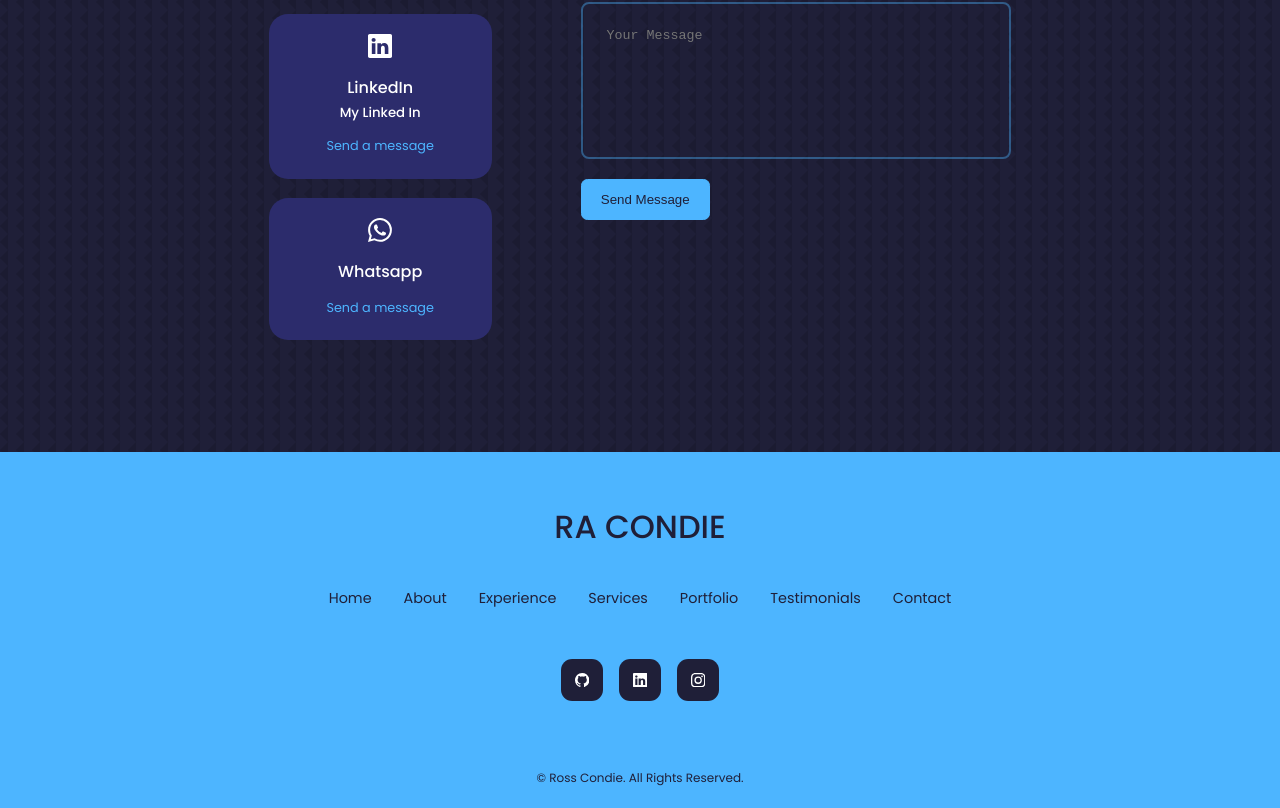
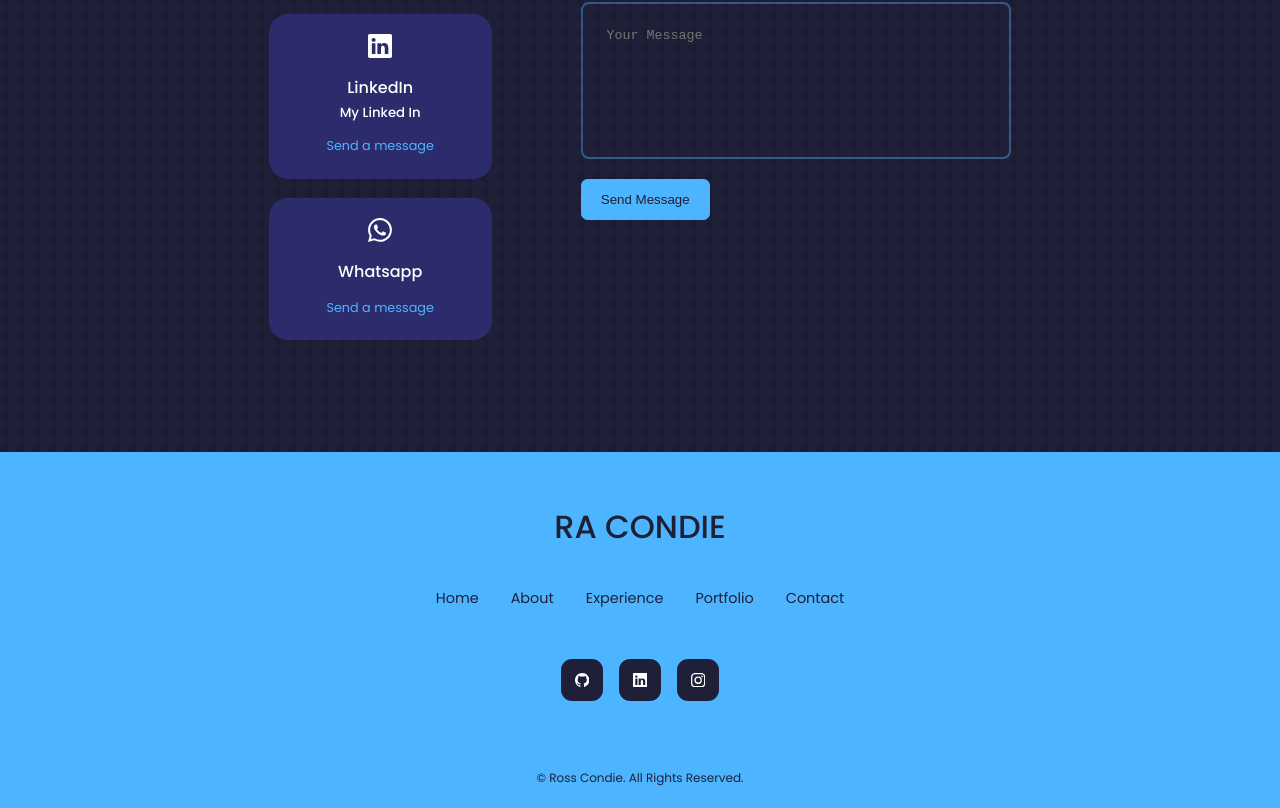
Before and after one commit to rosscondie/rosscondie.github.io, a React (Create React App) app: page / in a window 1280 px wide. Shown: the part 3638-4446 px from the top of the page. Built offline with nearby package versions, Linux system fonts and the light colour scheme.

Commit message:
changed photo

```diff
--- a/src/components/footer/Footer.jsx
+++ b/src/components/footer/Footer.jsx
@@ -22,15 +22,15 @@ const Footer = () => {
         <li>
           <a href="#experience">Experience</a>
         </li>
-        <li>
+        {/* <li>
           <a href="#services">Services</a>
-        </li>
+        </li> */}
         <li>
           <a href="#portfolio">Portfolio</a>
         </li>
-        <li>
+        {/* <li>
           <a href="#testimonials">Testimonials</a>
-        </li>
+        </li> */}
         <li>
           <a href="#contact">Contact</a>
         </li>
--- a/src/components/portfolio/Portfolio.jsx
+++ b/src/components/portfolio/Portfolio.jsx
@@ -1,7 +1,7 @@
 import React from 'react';
 import './Portfolio.css';
 import IMG1 from '../../assets/portfolio1.jpg';
-import IMG2 from '../../assets/atlas_wealth.screenshot.png';
+import IMG2 from '../../assets/atlas_project_mockup.jpg';
 
 const data = [
   {
```
Also changed, not shown: src/assets/atlas_project_mockup.jpg (added), src/assets/atlas_wealth.screenshot.png (deleted).
